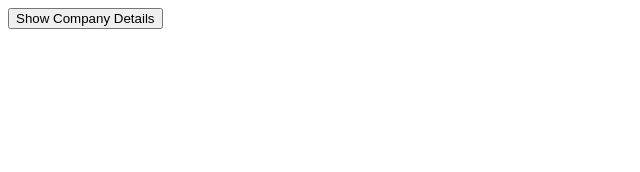
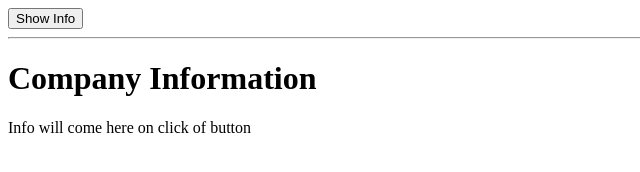
Before and after one commit to UjjawalRathore/sf-training, a website: page src/Assignment1/ass.html in a window 1280 px wide. Shown: the whole page, without its empty margins (0-640 px from the left). Drawn offline with Linux system fonts and the light colour scheme.

Commit message:
1st & 2nd project better solution

```diff
--- a/src/Assignment1/ass.html
+++ b/src/Assignment1/ass.html
@@ -4,23 +4,15 @@
     <meta charset="UTF-8">
     <meta name="viewport" content="width=device-width, initial-scale=1.0">
     <title>Document</title>
+    <script src="ass.js"></script>
 </head>
 <body>
-    <button onclick="showCompanyDetails()">Show Company Details</button>
-    <table id="companyTable" style="display: none;">
-        <thead>
-            <tr>
-                <th>Name</th>
-                <th>HQ</th>
-                <th>India_Location</th>
-            </tr>
-        </thead>
-        <ul>
-            <tbody id = "comanyBody">
+    <div class="ui container">
+        <button onclick="showInfo()">Show Info</button>
+        <hr/>
+        <h1>Company Information</h1>
+        <div id="companyInformation">Info will come here on click of button</div>
+      </div>
 
-            </tbody>
-        </ul>
-    </table>
-    <script src="ass.js"></script>
 </body>
 </html>
--- a/src/Assignment1/ass.js
+++ b/src/Assignment1/ass.js
@@ -2,28 +2,38 @@ const companies = [
     {name: 'Intelliswift', hq: 'Newark, CA', indiaLocations: ['Pune', 'Bengaluru']},
     {name: 'Salesforce', hq: 'San Francisco, CA', indiaLocations: ['Hyderabad', 'Bengaluru', 'Mumbai', 'Gurugram', 'Jaipur']}
   ];
-  console.log(companies.length);
-  for(let i=0;i<companies.length;i++)
-      console.log(companies[i].name);
-  for(let i=0;i<companies.length;i++)
-      console.log("headquarter of "+companies[i].name+" is "+companies[i].hq);
 
 
-function showCompanyDetails(){
-    var table = document.getElementById("companyTable");
-    var tbody = document.getElementById("companyBody");
+  //Task 1 Solution
+  console.log(companies.length);
+  companies.forEach(function(company) {
+    console.log(company.name + ': ' + company.hq);
+  });
 
-    tbody.innerHTML = "";
-    companies.forEach(function(company){
-        var row = tbody.insertRow();
-        var cell1 = tbody.insertCell(0);
-        var cell2 = tbody.insertCell(1);
-        var cell3 = tbody.insertCell(2);
 
-        cell1.textContent = company.name;
-        cell2.textContent = company.hq;
-        cell3.textContent = company.indiaLocations;
+  //Task 2 Solution
+  function showInfo() {
+    //Step 1
+    const companyInfoDiv = document.getElementById('companyInformation');
+
+    //Step 2 - Business Logic
+    let outputHtmlSnippet = '';
+    outputHtmlSnippet += '<h3>Number of companies: ' + companies.length + '</h3>';
+    outputHtmlSnippet += '<ol>'
+
+    //One way to iterate
+    for (let i = 0; i < companies.length; i++) {
+      let company = companies[i];
+      outputHtmlSnippet += '<li>' + company.name + ' - ' + company.hq + ' - ' + company.indiaLocations.join(', ') + '</li>';
+    }
+
+    //Better way to iterate
+    companies.forEach(function(company) {
+      outputHtmlSnippet += '<li>' + company.name + ' - ' + company.hq + ' - ' + company.indiaLocations.join(', ') + '</li>';
     });
 
-    table.style.display = "table";
-}
+    outputHtmlSnippet += '</ol>'
+
+    //Step 3
+    companyInfoDiv.innerHTML = outputHtmlSnippet;
+  }
```
